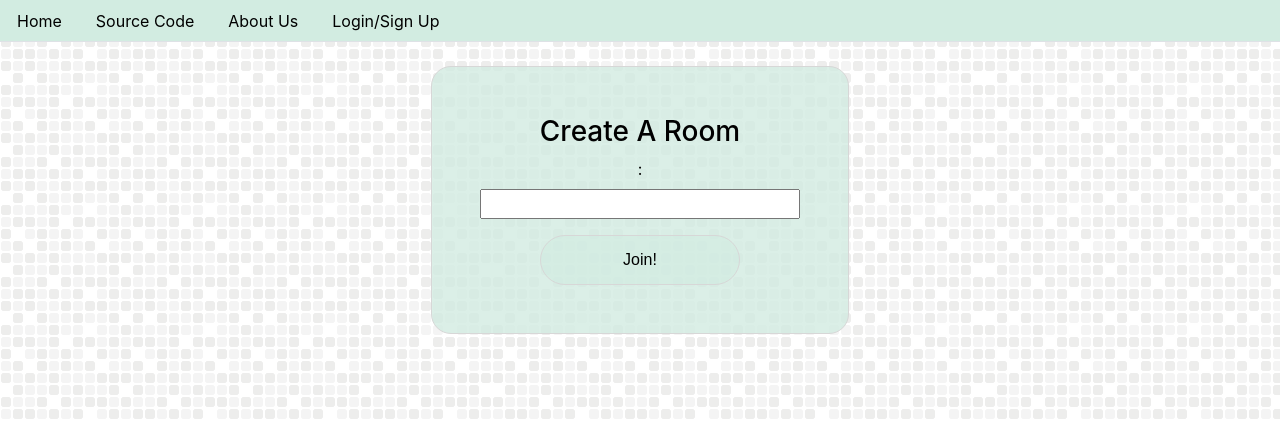
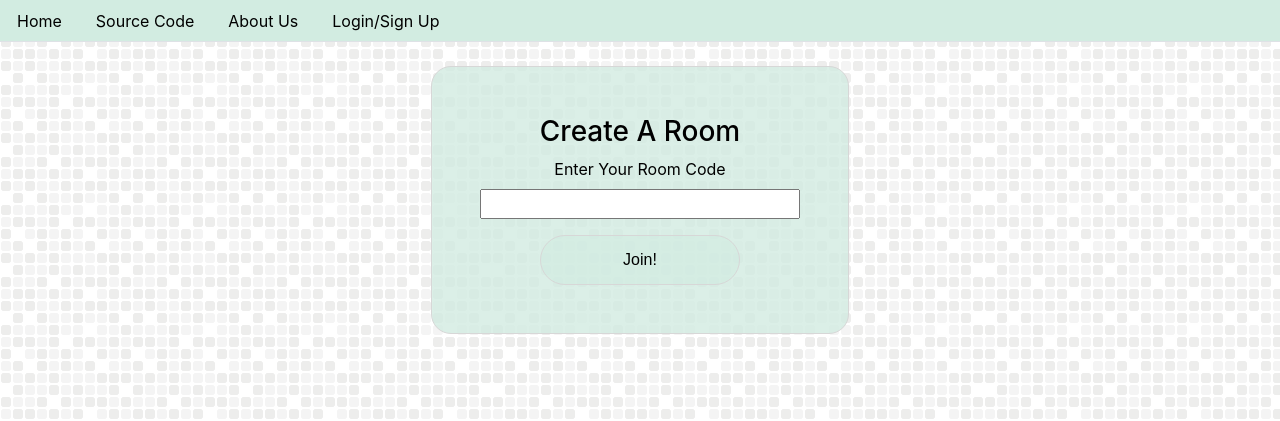
Before and after one commit to jzaia18/PandoraEngine, a Flask app: page /join in a window 1280 px wide. Shown: the top 421 px of the page. Run offline with Flask 2, Linux system fonts and the light colour scheme; some libraries are stand-ins or nearby versions.

Commit message:
add ability to join rooms using room codes

```diff
--- a/pandorasengine.py
+++ b/pandorasengine.py
@@ -73,7 +73,7 @@ def join():
 @app.route("/room/<key>")
 def room(key):
     if key in rooms:
-        rooms[key]['players'].append( (session['user'], session['username']) )
+        rooms[key]['players'].append((session['user'], session['username']))
         return render_template("room.html", room_data=rooms[key])
     flash("Room does not exist!")
 
@@ -99,6 +99,11 @@ def addRoom():
     rooms[key]['game'] = game
     rooms[key]['players'] = list()
     return redirect(url_for("room", key=key))
+
+
+@app.route("/joinRoom", methods=["POST"])
+def joinRoom():
+    return redirect(url_for("room", key=request.form['key']))
 
 
 # If Uploading Images Is Required
--- a/templates/joinRoom.html
+++ b/templates/joinRoom.html
@@ -6,14 +6,13 @@
     <center class="form-holder">
     <div class="form-cell">
         <h3 class="text-center">Create A Room</h3>
-        <form action="/room" method="POST">
+        <form action="/joinRoom" method="POST">
             <div class="form-group">
-                <label for="key">:</label><br>
+                <label for="key">Enter Your Room Code</label><br>
                 <input required type="text" name="key" id="key">
             </div>
+            <input type="submit" class="btn btn-light" name="submit" value="Join!">
         </form>
-
-        <input type="submit" class="btn btn-light" name="submit" value="Join!">
     </div>
     </center>
 
```
